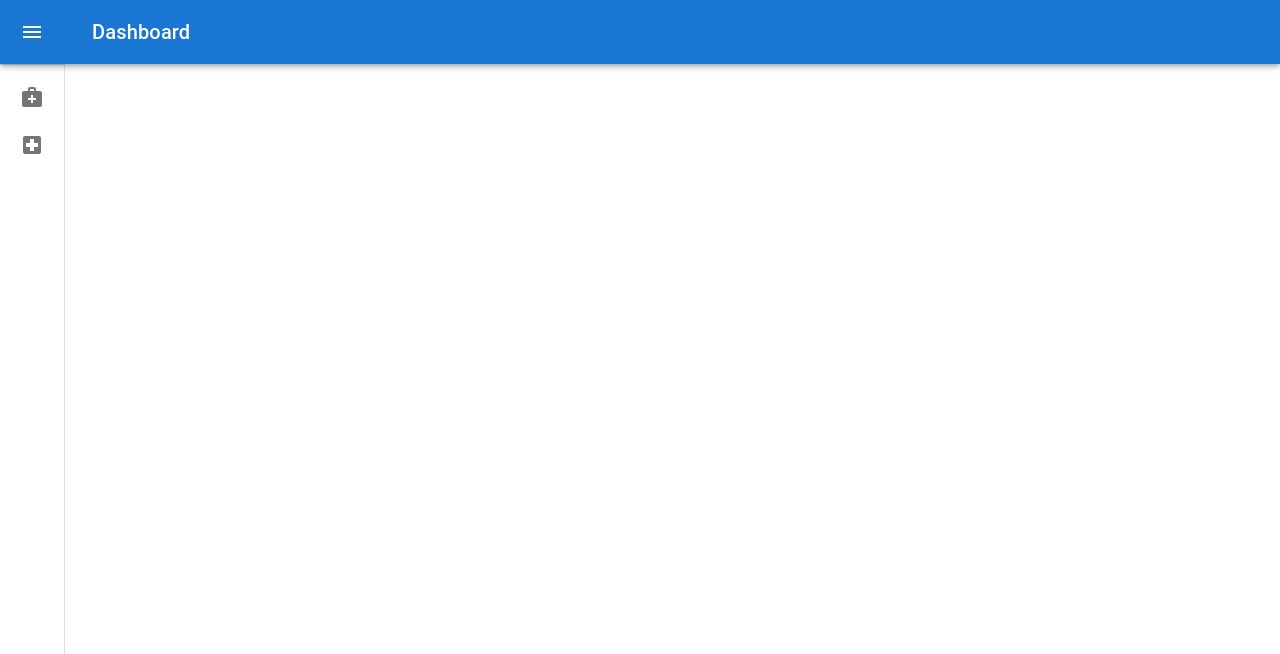
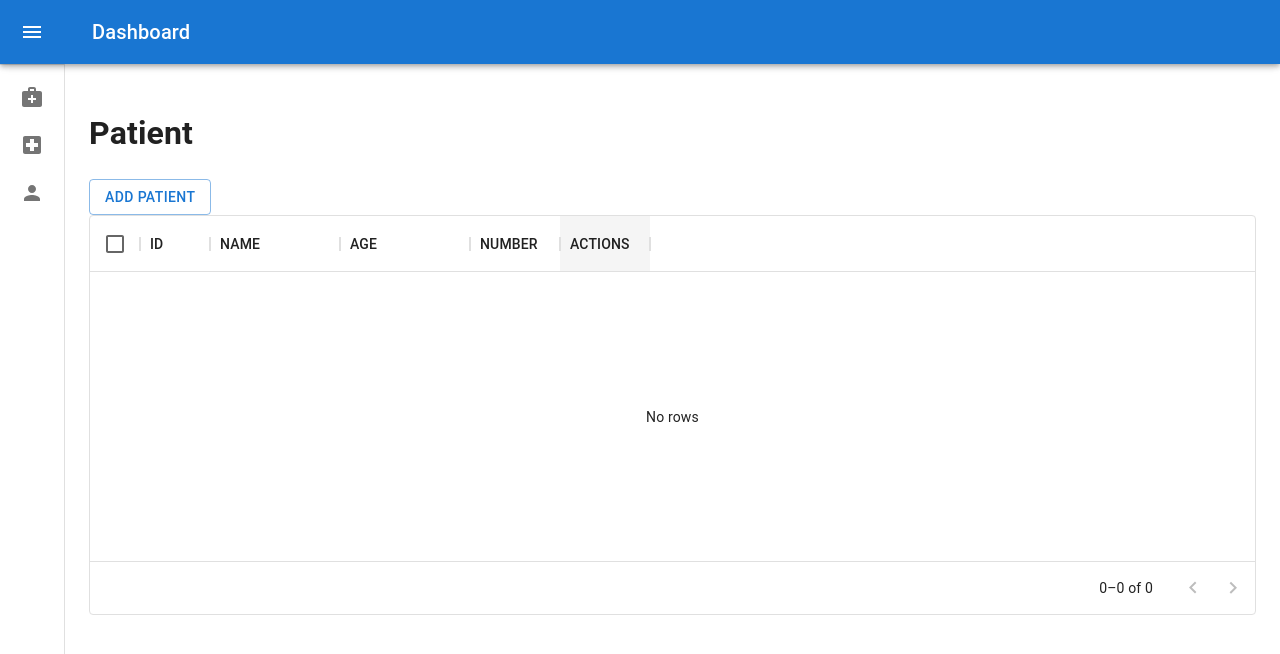
Before and after one commit to Nirav9603/Admin-Panel, a React (Create React App) app: page /patient in a window 1280 px wide. Shown: the top 654 px of the page. Built offline with nearby package versions, Linux system fonts and the light colour scheme.

Commit message:
Crud-Patient

```diff
--- a/src/App.js
+++ b/src/App.js
@@ -3,6 +3,7 @@ import { Route, Switch } from 'react-router-dom'
 import Medicines from './containers/Medicines';
 import Layout from './components/Layout';
 import Doctors from './containers/Doctors';
+import Patient from './containers/Patient';
 
 function App() {
   return (
@@ -10,6 +11,7 @@ function App() {
       <Switch>
         <Route path={'/medicines'} exact component={Medicines} />
         <Route path={'/doctors'} exact component={Doctors} />
+        <Route path={'/patient'} exact component={Patient}/>
       </Switch>
     </Layout>
   );
--- a/src/components/Layout.js
+++ b/src/components/Layout.js
@@ -19,6 +19,7 @@ import ListItemText from '@mui/material/ListItemText';
 import LocalHospitalIcon from '@mui/icons-material/LocalHospital';
 import MedicalServicesIcon from '@mui/icons-material/MedicalServices';
 import { NavLink } from 'react-router-dom';
+import PersonIcon from '@mui/icons-material/Person';
 
 const drawerWidth = 240;
 
@@ -102,7 +103,8 @@ export default function Layout({ children }) {
 
     let displayList = [
         { name: 'Medicines', to: '/medicines', icon: <MedicalServicesIcon /> },
-        { name: 'Doctors', to: '/doctors', icon: <LocalHospitalIcon /> }
+        { name: 'Doctors', to: '/doctors', icon: <LocalHospitalIcon /> },
+        { name: 'Patient', to: '/patient', icon: <PersonIcon />}
     ]
 
     return (
--- /dev/null
+++ b/src/containers/Patient.js
@@ -0,0 +1,244 @@
+import * as React from 'react';
+import Button from '@mui/material/Button';
+import TextField from '@mui/material/TextField';
+import Dialog from '@mui/material/Dialog';
+import DialogActions from '@mui/material/DialogActions';
+import DialogContent from '@mui/material/DialogContent';
+import DialogTitle from '@mui/material/DialogTitle';
+import * as yup from 'yup';
+import { Form, Formik, useFormik } from 'formik';
+import { DataGrid } from '@mui/x-data-grid';
+import IconButton from '@mui/material/IconButton';
+import DeleteIcon from '@mui/icons-material/Delete';
+import EditIcon from '@mui/icons-material/Edit';
+
+function Patient(props) {
+
+    const [open, setOpen] = React.useState(false);
+    const [data, setData] = React.useState([]);
+    const [dOpen, setdOpen] = React.useState(false);
+    const [did, setDid] = React.useState(0);
+    const [update, setUpdate] = React.useState(false);
+
+    const handleClickOpen = () => {
+        setOpen(true);
+    };
+
+    const handleClose = () => {
+        setOpen(false);
+        formik.resetForm();
+    };
+
+    React.useEffect(
+        () => {
+            getData();
+        }, []);
+
+    const getData = () => {
+        let localData = JSON.parse(localStorage.getItem("Patient"));
+        if (localData !== null) {
+            setData(localData);
+        }
+    }
+
+    const handleAdd = (values) => {
+
+        let id = Math.floor(Math.random() * 1000);
+
+        let data = {
+            id: id,
+            ...values
+        }
+
+        let localData = JSON.parse(localStorage.getItem("Patient"));
+
+        if (localData === null) {
+            localStorage.setItem("Patient", JSON.stringify([data]));
+        } else {
+            localData.push(data)
+            localStorage.setItem("Patient", JSON.stringify(localData));
+        }
+
+        getData();
+        setUpdate(false)
+        handleClose();
+    }
+
+    const handleUpdate = (data) => {
+
+        let localData = JSON.parse(localStorage.getItem("Patient"));
+
+        let uData = localData.map((l) =>{
+            if(l.id === data.id){
+                return data;
+            }else{
+                return l;
+            }
+        })
+
+        localStorage.setItem("Patient", JSON.stringify(uData))
+        setData(uData);
+        handleClose();
+    }
+
+    let schema = yup.object().shape({
+        name: yup.string().required("Please Enter Name."),
+        age: yup.number().required("Please Enter Age."),
+        number: yup.string().required("Please Enter Mobile Number.")
+    });
+
+    const formik = useFormik({
+        initialValues: {
+            name: '',
+            age: '',
+            number: ''
+        },
+        validationSchema: schema,
+        onSubmit: values => {
+            update ?
+            handleUpdate(values) :
+            handleAdd(values);
+        },
+    });
+
+    const { handleChange, handleBlur, handleSubmit, errors, touched, values} = formik;
+
+    const handleDelete = (data) => {
+        setdOpen(true)
+        setDid(data.id)
+    }
+
+    const handleDeleteData = () => {
+
+        let localData = JSON.parse(localStorage.getItem("Patient"));
+
+        let Ddata = localData.filter((l) => l.id !== did)
+
+        localStorage.setItem("Patient", JSON.stringify(Ddata))
+
+        setData(Ddata)
+        setdOpen(false)
+
+    }
+
+    const handleEdit = (data) => {
+        setOpen(true)
+
+        formik.setValues(data)
+        setUpdate(true)
+    }
+
+    const columns = [
+
+        { field: 'id', headerName: 'ID', width: 70 },
+        { field: 'name', headerName: 'NAME', width: 130 },
+        { field: 'age', headerName: 'AGE', width: 130 },
+        {
+            field: 'number',
+            headerName: 'NUMBER',
+            width: 90
+        },
+        {
+            field: '',
+            headerName: 'ACTIONS',
+            width: 90,
+            renderCell: (params) => (
+                <>
+                    <IconButton aria-label="delete" onClick={() => handleDelete(params.row)}>
+                        <DeleteIcon />
+                    </IconButton>
+                    <IconButton aria-label="edit" onClick={() => handleEdit(params.row)}>
+                        <EditIcon />
+                    </IconButton>
+                </>
+            )
+        }
+
+    ];
+
+    return (
+        <div>
+            <h1>Patient</h1>
+
+            <>
+                <Button variant="outlined" onClick={handleClickOpen}>
+                    Add Patient
+                </Button>
+                <Dialog open={open} onClose={handleClose}>
+                    <DialogTitle>Add Patient</DialogTitle>
+                    <Formik values={formik}>
+                        <Form onSubmit={handleSubmit}>
+                            <DialogContent>
+                                <TextField
+                                    margin="dense"
+                                    id="name"
+                                    name="name"
+                                    value={values.name}
+                                    label="Name"
+                                    type="text"
+                                    fullWidth
+                                    variant="standard"
+                                    onChange={handleChange}
+                                    onBlur={handleBlur}
+                                />
+                                <p>{errors.name && touched.name ? errors.name : ''}</p>
+                                <TextField
+                                    margin="dense"
+                                    id="age"
+                                    name="age"
+                                    value={values.age}
+                                    label="Age"
+                                    type="text"
+                                    fullWidth
+                                    variant="standard"
+                                    onChange={handleChange}
+                                    onBlur={handleBlur}
+                                />
+                                <p>{errors.age && touched.age ? errors.age : ''}</p>
+                                <TextField
+                                    margin="dense"
+                                    id="number"
+                                    name="number"
+                                    value={values.number}
+                                    label="Mobile Number"
+                                    type="text"
+                                    fullWidth
+                                    variant="standard"
+                                    onChange={handleChange}
+                                    onBlur={handleBlur}
+                                />
+                                <p>{errors.number && touched.number ? errors.number : ''}</p>
+
+                            </DialogContent>
+                            <DialogActions>
+                                <Button onClick={handleClose}>Cancel</Button>
+                                <Button onClick={handleAdd} type='submit' >{update ? "Update" : "Add" }</Button>
+                            </DialogActions>
+                        </Form>
+                    </Formik>
+                </Dialog>
+            </>
+            <div style={{ height: 400, width: '100%' }}>
+                <DataGrid
+                    rows={data}
+                    columns={columns}
+                    pageSize={10}
+                    rowsPerPageOptions={[10]}
+                    checkboxSelection
+                />
+            </div>
+            <Dialog open={dOpen} onClose={handleClose}>
+                <DialogTitle>Delete</DialogTitle>
+                <DialogContent>
+                    Are You Sure?
+                </DialogContent>
+                <DialogActions>
+                    <Button onClick={handleClose}>No</Button>
+                    <Button onClick={() => handleDeleteData()} type='submit' >Yes</Button>
+                </DialogActions>
+            </Dialog>
+        </div >
+    );
+}
+
+export default Patient;
```
